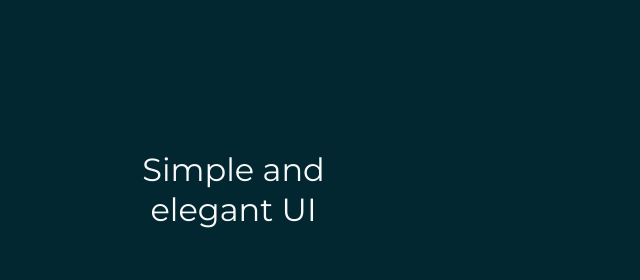
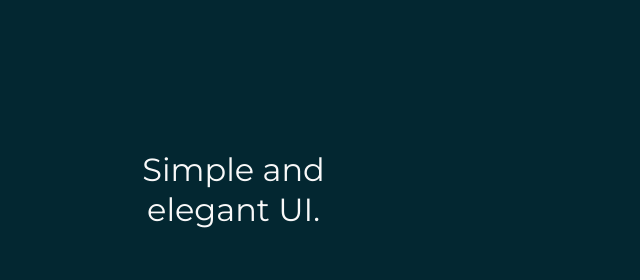
Before and after one commit to shipinggs/dictito, a website: page index.html in a window 1280 px wide. Shown: the part 2444-2724 px from the top of the page, 602-1242 px from the left. Drawn offline with nearby package versions, Linux system fonts and the light colour scheme; a web font is replaced by a local one.

Commit message:
SpeechBox: added a full-stop to row two

```diff
--- a/index.html
+++ b/index.html
@@ -115,7 +115,7 @@
     <section class="speechbox-two bg-base-blue-gray">
         <div class=" speechbox-two-container container">
             <img src="img/speechbox/ui-with-frame.gif" alt="ui" />
-            <p>Simple and<br>elegant UI</p>
+            <p>Simple and<br>elegant UI.</p>
         </div>
     </section>
 
```
